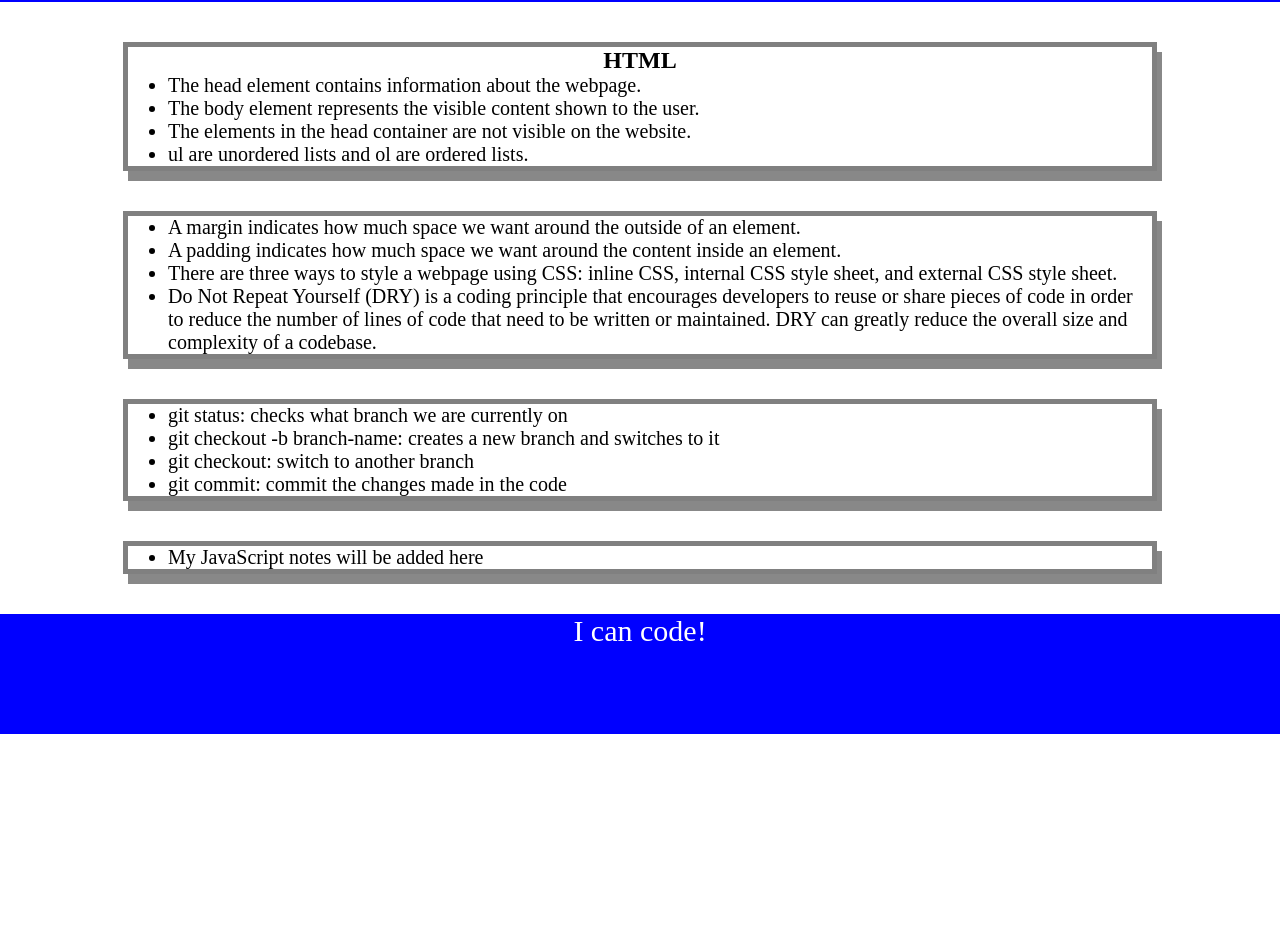
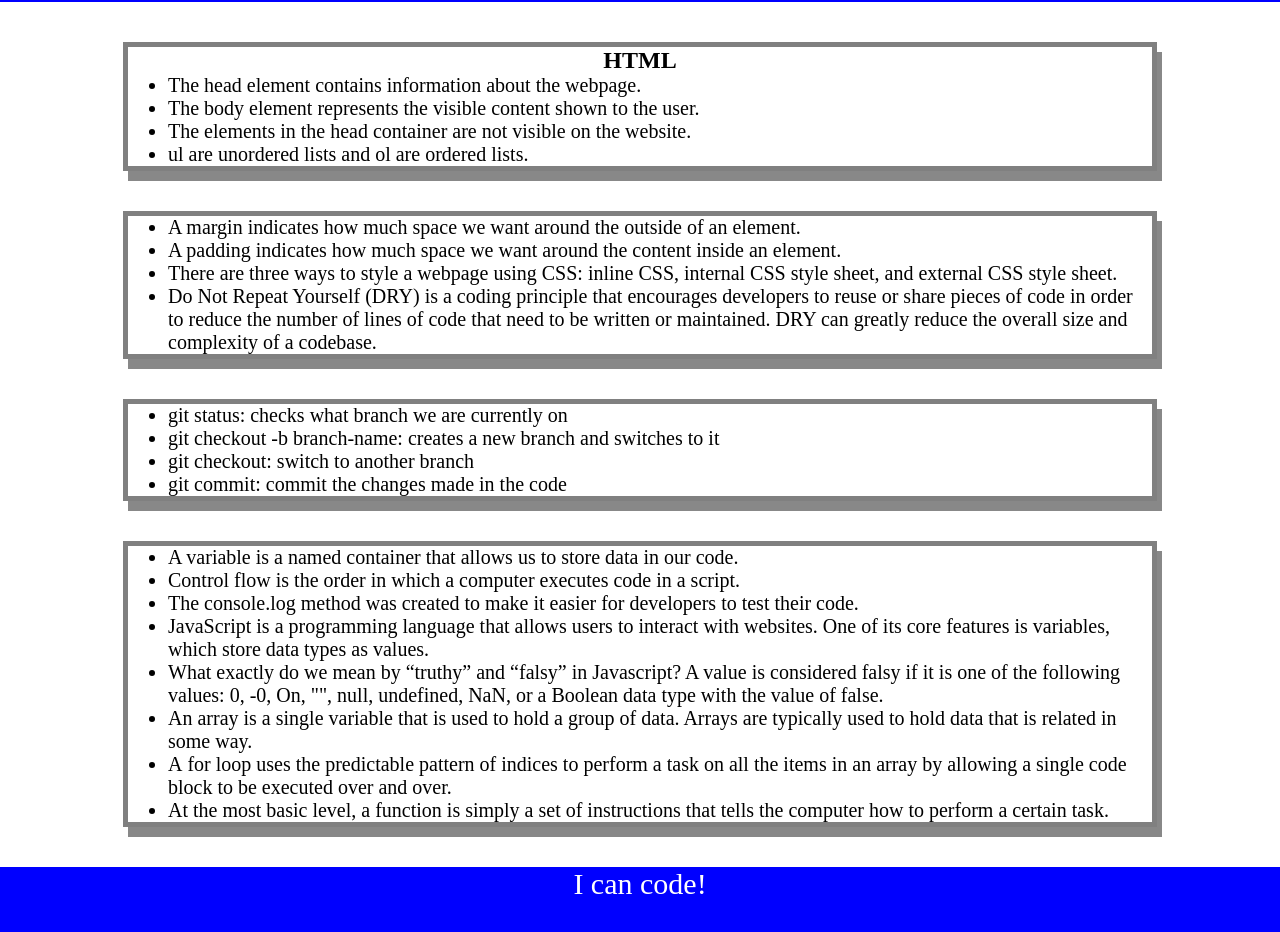
Before and after one commit to cristinabadea/prework-study-guide, a plain HTML site: page index.html in a window 1280 px wide. Shown: the part 118-1050 px from the top of the page. Before the commit the page ends 852 px from the top, so only its background shows below. Drawn offline with Linux system fonts and the light colour scheme.

Commit message:
Added Javascript functions

```diff
--- a/assets/script.js
+++ b/assets/script.js
@@ -10,25 +10,33 @@ if (0) {
 } else if (true) {
   console.log("I'm true!");
 }
+*/
 
+var topics = ["HTML", "CSS", "Git", "JavaScript"];
+var randomTopic = topics[Math.floor(Math.random() * topics.length)];
 
-var topic = "HTML";
-
-if (topic === "HTML") {
+function selectTopic() {
+  if (randomTopic === "HTML") {
     console.log("Let's study HTML!");
-} else if (topic === "CSS") {
+  } else if (randomTopic === "CSS") {
     console.log("Let's study CSS!");
-} else if (topic === "Git") {
+  } else if (randomTopic === "Git") {
     console.log("Let's study Git!");
-} else if (topic === "JavaScript") {
+  } else if (randomTopic === "JavaScript") {
     console.log("Let's study JavaScript!");
   } else {
     console.log("Please try again!");
   }
-*/
+}
 
-var topics = ["HTML", "CSS", "Git", "JavaScript"];
-
+function listTopics() {
   for (var x = 0; x < topics.length; x++) {
     console.log(topics[x]);
   }
+}
+
+console.log("Here are the topics we learned through Prework:");
+listTopics();
+
+console.log("Which topic should we study first?");
+selectTopic();
--- a/index.html
+++ b/index.html
@@ -69,7 +69,42 @@
 
       <section class="card" id="javascript-section">
         <ul>
-          <li>My JavaScript notes will be added here</li>
+          <li>
+            A variable is a named container that allows us to store data in our
+            code.
+          </li>
+          <li>
+            Control flow is the order in which a computer executes code in a
+            script.
+          </li>
+          <li>
+            The console.log method was created to make it easier for developers
+            to test their code.
+          </li>
+          <li>
+            JavaScript is a programming language that allows users to interact
+            with websites. One of its core features is variables, which store
+            data types as values.
+          </li>
+          <li>
+            What exactly do we mean by “truthy” and “falsy” in Javascript? A
+            value is considered falsy if it is one of the following
+            values: 0, -0, On, "", null, undefined, NaN, or a Boolean data type
+            with the value of false.
+          </li>
+          <li>
+            An array is a single variable that is used to hold a group of data.
+            Arrays are typically used to hold data that is related in some way.
+          </li>
+          <li>
+            A for loop uses the predictable pattern of indices to perform a task
+            on all the items in an array by allowing a single code block to be
+            executed over and over.
+          </li>
+          <li>
+            At the most basic level, a function is simply a set of instructions
+            that tells the computer how to perform a certain task.
+          </li>
         </ul>
       </section>
     </main>
```
Lines whose indentation alone changed are shown as unchanged.
